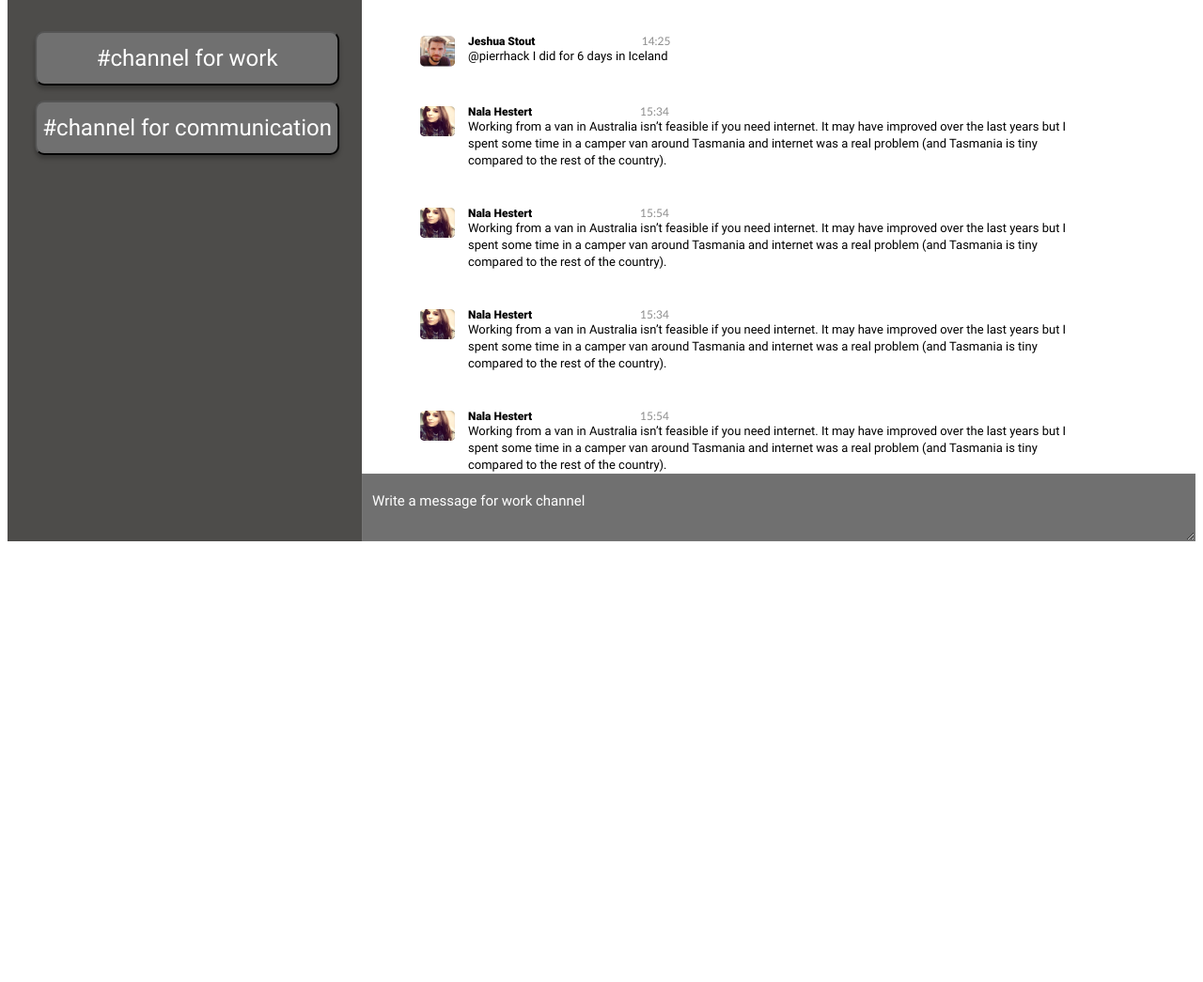
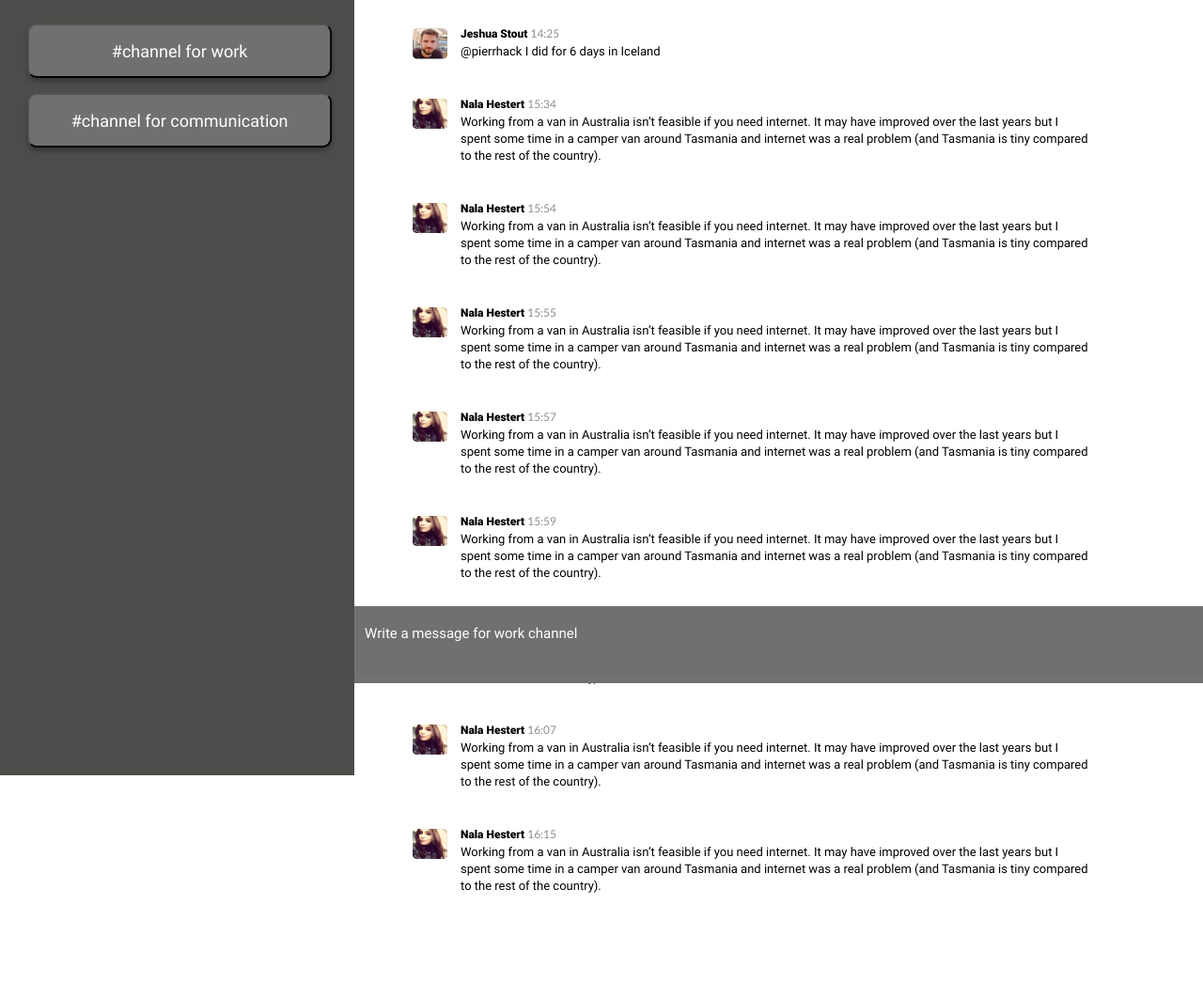
Before and after one commit to WebHeroSchool/K36_1, a plain HTML site: page index.html in a window 1280 px wide. Shown: the part 73-1118 px from the top of the page at 94% size. Before the commit the page ends 800 px from the top, so only its background shows below. Drawn offline with Linux system fonts and the light colour scheme.

Commit message:
added position fixed

```diff
--- a/index.html
+++ b/index.html
@@ -10,8 +10,10 @@
 <body>
     <div class="container">
         <div class="container__wrap">
-            <button class="wrap__button">#channel for work</button>
-            <button class="wrap__button">#channel for communication</button>
+            <div>
+                <button class="wrap__button">#channel for work</button>
+                <button class="wrap__button">#channel for communication</button>
+            </div>
         </div>
         <div class="container__wrapper">
             <div class="wrapper__header">
@@ -22,8 +24,7 @@
                     <img src="image/foto.png" alt="foto" class="message__foto">
                     <div class="message__context">
                         <div class="context__information">
-                            <div class="information__name">Jeshua Stout</div>
-                            <div class="information__time">14:25</div>
+                            <div class="information__name">Jeshua Stout <span class="information__time">14:25</span></div>
                         </div>
                         <div class="context__text">
                             <p>@pierrhack I did for 6 days in Iceland</p>
@@ -34,8 +35,7 @@
                     <img src="image/foto1.png" alt="foto" class="message__foto">
                     <div class="message__context">
                         <div class="context__information">
-                            <div class="information__name">Nala Hestert</div>
-                            <div class="information__time">15:34</div>
+                            <div class="information__name">Nala Hestert <span class="information__time">15:34</span></div>
                         </div>
                         <div class="context__text">
                             <p>Working from a van in Australia isn’t feasible if you need internet. It may have improved over the last years but I spent some time in a camper van around Tasmania and internet was a real problem (and Tasmania is tiny compared to the rest of the country).</p>
@@ -46,8 +46,7 @@
                     <img src="image/foto1.png" alt="foto" class="message__foto">
                     <div class="message__context">
                         <div class="context__information">
-                            <div class="information__name">Nala Hestert</div>
-                            <div class="information__time">15:54 </div>
+                            <div class="information__name">Nala Hestert <span class="information__time">15:54</span></div>
                         </div>
                         <div class="context__text">
                             <p>Working from a van in Australia isn’t feasible if you need internet. It may have improved over the last years but I spent some time in a camper van around Tasmania and internet was a real problem (and Tasmania is tiny compared to the rest of the country).</p>
@@ -58,8 +57,7 @@
                     <img src="image/foto1.png" alt="foto" class="message__foto">
                     <div class="message__context">
                         <div class="context__information">
-                            <div class="information__name">Nala Hestert</div>
-                            <div class="information__time">15:34</div>
+                            <div class="information__name">Nala Hestert <span class="information__time">15:55</span></div>
                         </div>
                         <div class="context__text">
                             <p>Working from a van in Australia isn’t feasible if you need internet. It may have improved over the last years but I spent some time in a camper van around Tasmania and internet was a real problem (and Tasmania is tiny compared to the rest of the country).</p>
@@ -70,8 +68,51 @@
                     <img src="image/foto1.png" alt="foto" class="message__foto">
                     <div class="message__context">
                         <div class="context__information">
-                            <div class="information__name">Nala Hestert</div>
-                            <div class="information__time">15:54 </div>
+                            <div class="information__name">Nala Hestert <span class="information__time">15:57</span></div>
+                        </div>
+                        <div class="context__text">
+                            <p>Working from a van in Australia isn’t feasible if you need internet. It may have improved over the last years but I spent some time in a camper van around Tasmania and internet was a real problem (and Tasmania is tiny compared to the rest of the country).</p>
+                        </div>
+                    </div>
+                </div>
+                <div class="content__message">
+                    <img src="image/foto1.png" alt="foto" class="message__foto">
+                    <div class="message__context">
+                        <div class="context__information">
+                            <div class="information__name">Nala Hestert <span class="information__time">15:59</span></div>
+                        </div>
+                        <div class="context__text">
+                            <p>Working from a van in Australia isn’t feasible if you need internet. It may have improved over the last years but I spent some time in a camper van around Tasmania and internet was a real problem (and Tasmania is tiny compared to the rest of the country).</p>
+                        </div>
+                    </div>
+                </div>
+                <div class="content__message">
+                    <img src="image/foto1.png" alt="foto" class="message__foto">
+                    <div class="message__context">
+                        <div class="context__information">
+                            <div class="information__name">Nala Hestert <span class="information__time">16:05</span></div>
+                        </div>
+                        <div class="context__text">
+                            <p>Working from a van in Australia isn’t feasible if you need internet. It may have improved over the last years but I spent some time in a camper van around Tasmania and internet was a real problem (and Tasmania is tiny compared to the rest of the country).</p>
+                        </div>
+                    </div>
+                </div>
+                <div class="content__message">
+                    <img src="image/foto1.png" alt="foto" class="message__foto">
+                    <div class="message__context">
+                        <div class="context__information">
+                            <div class="information__name">Nala Hestert <span class="information__time">16:07</span></div>
+                        </div>
+                        <div class="context__text">
+                            <p>Working from a van in Australia isn’t feasible if you need internet. It may have improved over the last years but I spent some time in a camper van around Tasmania and internet was a real problem (and Tasmania is tiny compared to the rest of the country).</p>
+                        </div>
+                    </div>
+                </div>
+                <div class="content__message">
+                    <img src="image/foto1.png" alt="foto" class="message__foto">
+                    <div class="message__context">
+                        <div class="context__information">
+                            <div class="information__name">Nala Hestert <span class="information__time">16:15</span></div>
                         </div>
                         <div class="context__text">
                             <p>Working from a van in Australia isn’t feasible if you need internet. It may have improved over the last years but I spent some time in a camper van around Tasmania and internet was a real problem (and Tasmania is tiny compared to the rest of the country).</p>
--- a/style.css
+++ b/style.css
@@ -1,23 +1,28 @@
+body {
+    margin: 0;
+}
 .container {
     margin: 0 auto;
     display: grid;
     grid-template-columns: 377px auto;
+    height: 100vh;
 }
 
-.container__wrap {
+.container__wrap div {
     width: 377px;
-    max-height: 1024px;
+    height: 100%;
     background: #4D4C4A;
     padding-top: 98px;
-    position: sticky;
+    position: fixed;
     top: 0;
-    bottom: 0;
+    left: 0;
+    z-index: 100;
 }
 
 .wrap__button {
     font-family: 'Roboto', sans-serif;
     font-style: normal;
-    font-size: 24px;
+    font-size: 18px;
     color: #FFFFFF;
     width: 324px;
     height: 58px;
@@ -49,6 +54,10 @@
     transform: translateY(50%);
 }
 
+.wrapper__content {
+    padding-bottom: 100px;
+}
+
 .content__message {
     width: 80%;
     margin-top: 40px;
@@ -62,9 +71,7 @@
 }
 
 .context__information {
-    display: grid;
-    grid-template-columns: auto auto;
-    width: 50%;
+    padding-bottom: 3px;
 }
 
 .information__name {
@@ -94,8 +101,12 @@
 
 .wrapper__footer {
     background: #707070;
-    position: sticky;
+    position: fixed;
     bottom: 0;
+    left: 0;
+    width: 100%;
+    padding-left: 377px;
+    z-index: 90;
 }
 
 textarea {
```
